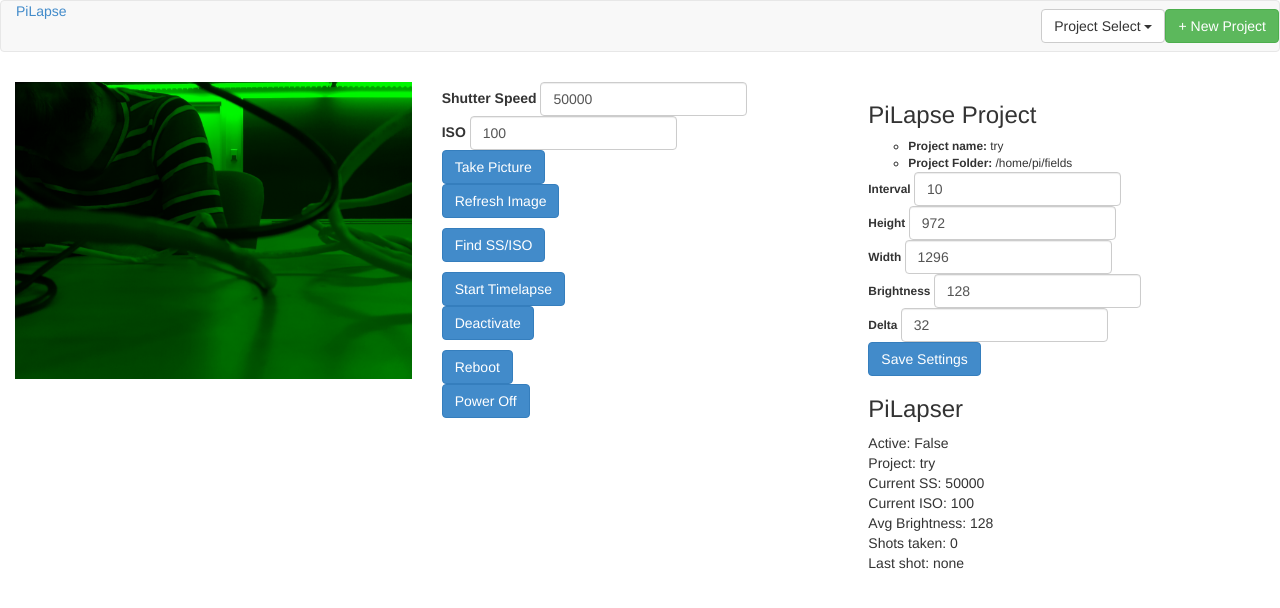
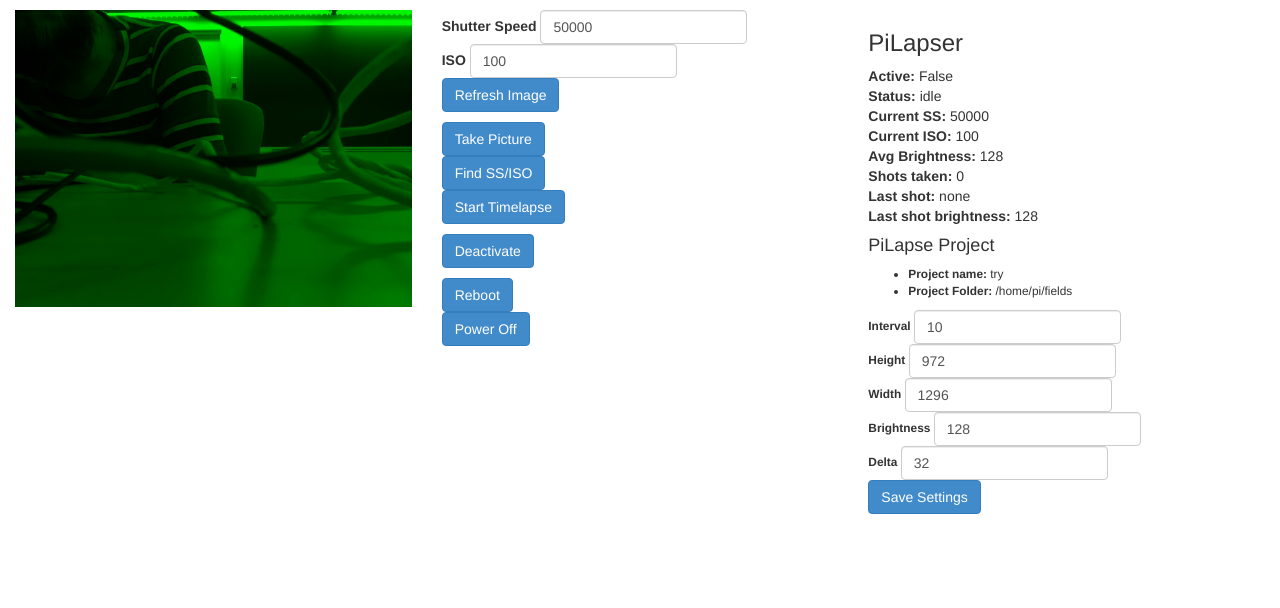
Before and after one commit to sdenton4/pipic, a Django app: page / in a window 1280 px wide. Shown: the top 608 px of the page. Run offline with Django 3.2, Linux system fonts and the light colour scheme; data comes from the database, SQL or seed files in the repository; both versions use the stored data as it was after the commit; parts of the project's set-up code (start-up, migrations or seed data) failed here and were passed over; some libraries are stand-ins or nearby versions.

Commit message:
Many fixes to celery timelapse process

```diff
--- a/djpilapse/djpilapp/models.py
+++ b/djpilapse/djpilapp/models.py
@@ -1,7 +1,5 @@
 from django.db import models
 import os, subprocess, Image
-from datetime import datetime
-
 
 class pilapse_project(models.Model):
     #Project settings
@@ -64,6 +62,8 @@ class timelapser(models.Model):
     currentss = models.IntegerField(verbose_name="Shutter Speed", name='ss')
     currentiso = models.IntegerField(verbose_name="ISO", name='iso')
     lastbr = models.IntegerField(verbose_name="Last shot brightness", name='lastbr')
+    avgbr = models.IntegerField(verbose_name="Average brightness", name='avgbr')
+    status = models.CharField(max_length=200, name='status')
     shots_taken = models.IntegerField(verbose_name="Shots taken", name='shots_taken')
     lastshot = models.CharField(max_length=200, name="lastshot")
     start_on_boot=models.BooleanField(verbose_name="Start on boot?", name='boot')
@@ -85,6 +85,10 @@ class timelapser(models.Model):
         Set the camera's `active` variable.  Used to claim the resource.
         """
         self.active=state
+        self.save()
+
+    def set_status(self, status):
+        self.status=status
         self.save()
 
     def set_start_on_boot(self, state=True):
@@ -112,15 +116,17 @@ class timelapser(models.Model):
         mu0=sum([i*h[i] for i in range(len(h))])/pixels
         return mu0
 
-    def dynamic_adjust(self, target=None, lastbr=None):
+    def dynamic_adjust(self, target=None, lastbr=None, gamma=1.0):
         """
         Applies a simple gradient descent to try to correct shutterspeed and
         brightness to match the target brightness.
+        `gamma` determines sensitivity of adjustment.
+        A good value is 2.5 when finding initial parameters, and 1.0 during timelapse.
         """
         if target==None: target=self.project.brightness
         if lastbr==None: lastbr=self.lastbr
         delta=target-lastbr
-        Adj = lambda v: int( v*(1.0+delta*2.5/target) )
+        Adj = lambda v: int( v*(1.0+delta*gamma/target) )
         newss=self.ss
         newiso=self.iso
         if delta<0:
@@ -142,9 +148,6 @@ class timelapser(models.Model):
                 newiso=Adj(self.iso)
                 newiso=min([newiso,self.maxiso])
         return (newss,newiso)
-        self.ss=newss
-        self.iso=newiso
-        self.save()
 
     def maxxedbrightness(self):
         """
@@ -166,6 +169,7 @@ class timelapser(models.Model):
         if self.active:
             return False
         self.set_active(True)
+        self.set_status('Calibrating...')
         killtoken=False
         targetBrightness=self.project.brightness
         self.lastbr=-128
@@ -182,7 +186,7 @@ class timelapser(models.Model):
             self.avgbr=self.lastbr
 
             #Dynamically adjust ss and iso.
-            self.dynamic_adjust()
+            (self.ss, self.iso)=self.dynamic_adjust(gamma=2.5)
             print self.ss, self.iso, self.lastbr
             #We use a killtoken so that the while loop runs one extra time before
             #deciding to quit because the max/min iso and ss have been reached.
@@ -196,7 +200,8 @@ class timelapser(models.Model):
                     break
                 else:
                     killtoken=True
-        self.save()
+            self.save()
+        self.set_status('idle')
         self.set_active(False)
         return True
 
--- a/djpilapse/djpilapp/static/js/pilapse.js
+++ b/djpilapse/djpilapp/static/js/pilapse.js
@@ -95,8 +95,8 @@
             $.ajax(url);
         });
 
-        $('.activebutton').mouseenter(function(){$(this).fadeTo('slow',0.75)});
-        $('.activebutton').mouseleave(function(){$(this).fadeTo('slow',1.0)});
+        $('.navbutton').mouseenter(function(){$(this).fadeTo('slow',0.75)});
+        $('.navbutton').mouseleave(function(){$(this).fadeTo('slow',1.0)});
 
         //Page Updates
         setInterval(function() {
@@ -113,32 +113,25 @@
                   dataType: "json",
                   success: function(data){
                       if (data['lastshot']!=$('#pilapse_lastshot').html()){
-                          console.log(data['lastshot'], $('#pilapse_lastshot').html())
                           functionStack.push( loadImage );
                       };
                       $('#alertBox').hide()
                       $('#jsontarget').html(data['time']);
                       $('#pilapse_ss').html(data['ss']);
                       $('#pilapse_iso').html(data['iso']);
-                      $('#pilapse_lastbr').html(data['brightness']);
+                      $('#pilapse_lastbr').html(data['lastbr']);
+                      $('#pilapse_avgbr').html(data['avgbr']);
+                      $('#pilapse_status').html(data['status']);
                       $('#pilapse_shots').html(data['shots']);
                       $('#pilapse_lastshot').html(data['lastshot']);
                       if (data['active']==false){
                           $('#pilapse_active').html('False');
-                          $('.photoButton').fadeTo(0.2, 1);
-                          $('.photoButton').addClass('activebutton');
-                          $('.calibrateButton').fadeTo(0.2, 1);
-                          $('.calibrateButton').addClass('activebutton');
-                          $('.lapseButton').fadeTo(0.2, 1);
-                          $('.lapseButton').addClass('activebutton');
+                          $('.activeButton').fadeTo(0.2, 1);
+                          $('.activeButton').addClass('navbutton');
                       } else {
                           $('#pilapse_active').html('True');
-                          $('.photoButton').fadeTo(0.2, 0.2);
-                          $('.photoButton').removeClass('activebutton');
-                          $('.calibrateButton').fadeTo(0.2, 0.2);
-                          $('.calibrateButton').removeClass('activebutton');
-                          $('.lapseButton').fadeTo(0.2, 1);
-                          $('.lapseButton').removeClass('activebutton');
+                          $('.activeButton').fadeTo(0.2, 0.2);
+                          $('.activeButton').removeClass('navbutton');
                       };
                     },
                   error: function(data){ $('#alertBox').show() }
--- a/djpilapse/djpilapp/views.py
+++ b/djpilapse/djpilapp/views.py
@@ -1,12 +1,10 @@
 # Create your views here.
 
 import subprocess, json
-import Image
-import time
+from time import time, strftime
 from django.http import HttpResponse
-from django.template import Template, Context
+from django.template import Context
 from django.template.loader import get_template
-from django.utils import simplejson
 from django.views.decorators.csrf import csrf_exempt
 
 from djpilapp.models import *
@@ -30,6 +28,11 @@ def shoot(request, ss=50000, iso=100):
     """
     Take a photo and save it as new.jpg.
     """
+    #Check that camera is available.
+    Q=timelapser.objects.all()[0]
+    if Q.active: return HttpResponse(location)
+    Q.set_active(True)
+    Q.set_status('Taking manual photo')
     ss=int(ss)
     iso=int(iso)
     if ss<0: ss=0
@@ -48,6 +51,8 @@ def shoot(request, ss=50000, iso=100):
     #im=Image.open(filename)
     #im.save(filename)
     location='static/new.jpg'
+    Q.set_status('idle')
+    Q.set_active(False)
     return HttpResponse(location)
 
 def findinitialparams(request):
@@ -57,6 +62,7 @@ def findinitialparams(request):
 
 def startlapse(request):
     Q=timelapser.objects.all()[0]
+    Q.findinitialparams()
     Q.set_active(True)
     timelapse.delay()
     return HttpResponse('')
@@ -90,7 +96,7 @@ def jsonupdate(request):
     Q=timelapser.objects.all()[0]
     P=Q.project
     jsondict={
-        'time'  : time.strftime('%H:%M:%S--%m-%d-%y'),
+        'time'  : strftime('%H:%M:%S--%m-%d-%y'),
         'ss'    : Q.ss,
         'iso'   : Q.iso,
         'boot'  : Q.boot,
@@ -98,6 +104,8 @@ def jsonupdate(request):
         'shots' : Q.shots_taken,
         'lastshot': Q.lastshot,
         'lastbr': Q.lastbr,
+        'status': Q.status,
+        'avgbr' : Q.avgbr,
 
         'alpha' : P.alpha,
         'brightness' : P.brightness,
--- a/djpilapse/templates/index.html
+++ b/djpilapse/templates/index.html
@@ -18,9 +18,9 @@
 
 <body>
 
+<!--
 <nav class="navbar navbar-default" role="navigation">
   <div class="container-fluid">
-    <!-- Brand and toggle get grouped for better mobile display -->
     <div class="navbar-header">
       <button type="button" class="navbar-toggle" data-toggle="collapse" data-target="#bs-example-navbar-collapse-1">
         <span class="sr-only">Toggle navigation</span>
@@ -42,10 +42,10 @@
         <li><button type="button" id="newProjectBtn" class="btn btn-success navbar-btn" href="newProject">+ New Project</button></li>
 
       </ul>
-    </div><!-- /.navbar-collapse -->
-  </div><!-- /.container-fluid -->
+    </div>
+  </div>
 </nav>
-
+-->
 
 <!-- start overview content --------------------------------------------------->
 <article id="overview">
@@ -76,29 +76,40 @@
         </form>
 
         <p>
-        <button type="button" class="photoButton activebutton btn btn-primary">Take Picture</button><br />
-        <button type="button" class="refreshButton activebutton btn btn-primary">Refresh Image</button><br />
+        <button type="button" class="refreshButton navbutton btn btn-primary">Refresh Image</button><br />
         </p>
 
         <p>
-        <button type="button" class="calibrateButton activebutton btn btn-primary">Find SS/ISO</button><br />
+        <button type="button" class="photoButton activebutton navbutton btn btn-primary">Take Picture</button><br />
+        <button type="button" class="calibrateButton activebutton navbutton btn btn-primary">Find SS/ISO</button><br />
+        <button type="button" class="lapseButton activebutton navbutton btn btn-primary">Start Timelapse</button><br />
         </p>
 
         <p>
-        <button type="button" class="lapseButton activebutton btn btn-primary">Start Timelapse</button><br />
-        <button type="button" class="deactivateButton activebutton btn btn-primary">Deactivate</button><br />
+        <button type="button" class="deactivateButton btn btn-primary">Deactivate</button><br />
         </p>
 
         <p>
-        <button type="button" class="rebootButton activebutton btn btn-primary">Reboot</button><br />
-        <button type="button" class="poweroffButton activebutton btn btn-primary">Power Off</button><br />
+        <button type="button" class="rebootButton navbutton btn btn-primary">Reboot</button><br />
+        <button type="button" class="poweroffButton navbutton btn btn-primary">Power Off</button><br />
         </p>
       </div>
 
       <!--Settings-->
       <div class="col-md-4 sidebar">
+        <h3>PiLapser</h3>
         <ul class="nav nav-sidebar">
-        <h3>PiLapse Project</h3>
+            <li> <b>Active:</b> <span id="pilapse_active">{{ pilapse.active }}</span> </li>
+            <li> <b>Status:</b> <span id="pilapse_status">{{ pilapse.status }}</span> </li>
+            <li> <b>Current SS:</b> <span id="pilapse_ss">{{ pilapse.ss }}</span> </li>
+            <li> <b>Current ISO:</b> <span id="pilapse_iso">{{ pilapse.iso }}</span> </li>
+            <li> <b>Avg Brightness:</b> <span id="pilapse_avgbr">{{ pilapse.avgbr }}</span> </li>
+            <li> <b>Shots taken:</b> <span id="pilapse_shots">{{ pilapse.shots_taken }}</span> </li>
+            <li> <b>Last shot:</b> <span id="pilapse_lastshot">{{ pilapse.lastshot }}</span> </li>
+            <li> <b>Last shot brightness:</b> <span id="pilapse_lastbr">{{ pilapse.lastbr }}</span> </li>
+        </ul>
+
+        <h4>PiLapse Project</h4>
 
         <small>
         <ul>
@@ -141,18 +152,6 @@
           <button type="button" class="projSaveButton activebutton btn btn-primary">Save Settings</button>
         </form>
         </small>
-        </ul>
-
-        <h3>PiLapser</h3>
-        <ul class="nav nav-sidebar">
-            <li> Active: <span id="pilapse_active">{{ pilapse.active }}</span> </li>
-            <li> Project: <span id="pilapse_project">{{ pilapse.project }}</span> </li>
-            <li> Current SS: <span id="pilapse_ss">{{ pilapse.ss }}</span> </li>
-            <li> Current ISO: <span id="pilapse_iso">{{ pilapse.iso }}</span> </li>
-            <li> Avg Brightness: <span id="pilapse_lastbr">{{ pilapse.lastbr }}</span> </li>
-            <li> Shots taken: <span id="pilapse_shots">{{ pilapse.shots_taken }}</span> </li>
-            <li> Last shot: <span id="pilapse_lastshot">{{ pilapse.lastshot }}</span> </li>
-        </ul>
       </div>
     </div>
     <div class="row">
```
Also changed, not shown: djpilapse/djpilapp/tasks.py (+37 -20 lines), djpilapse/djpilapse.db.
